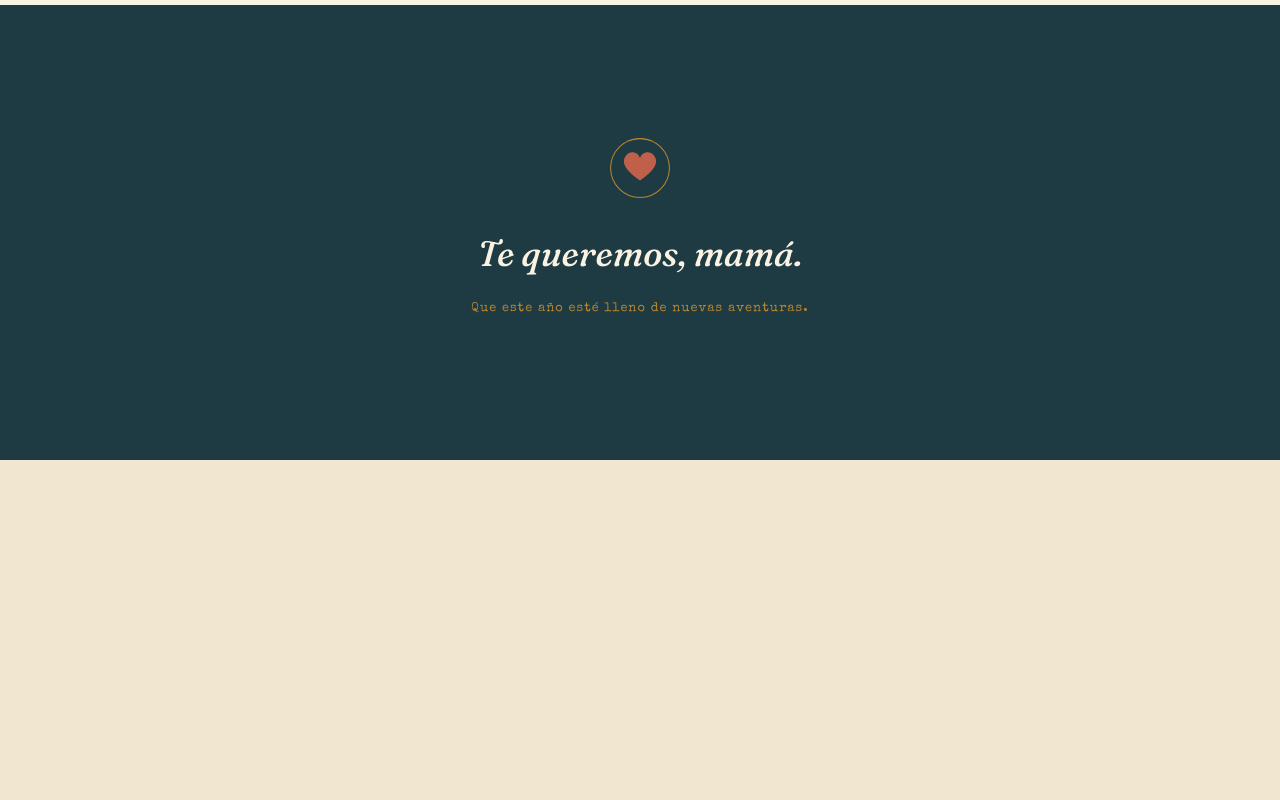
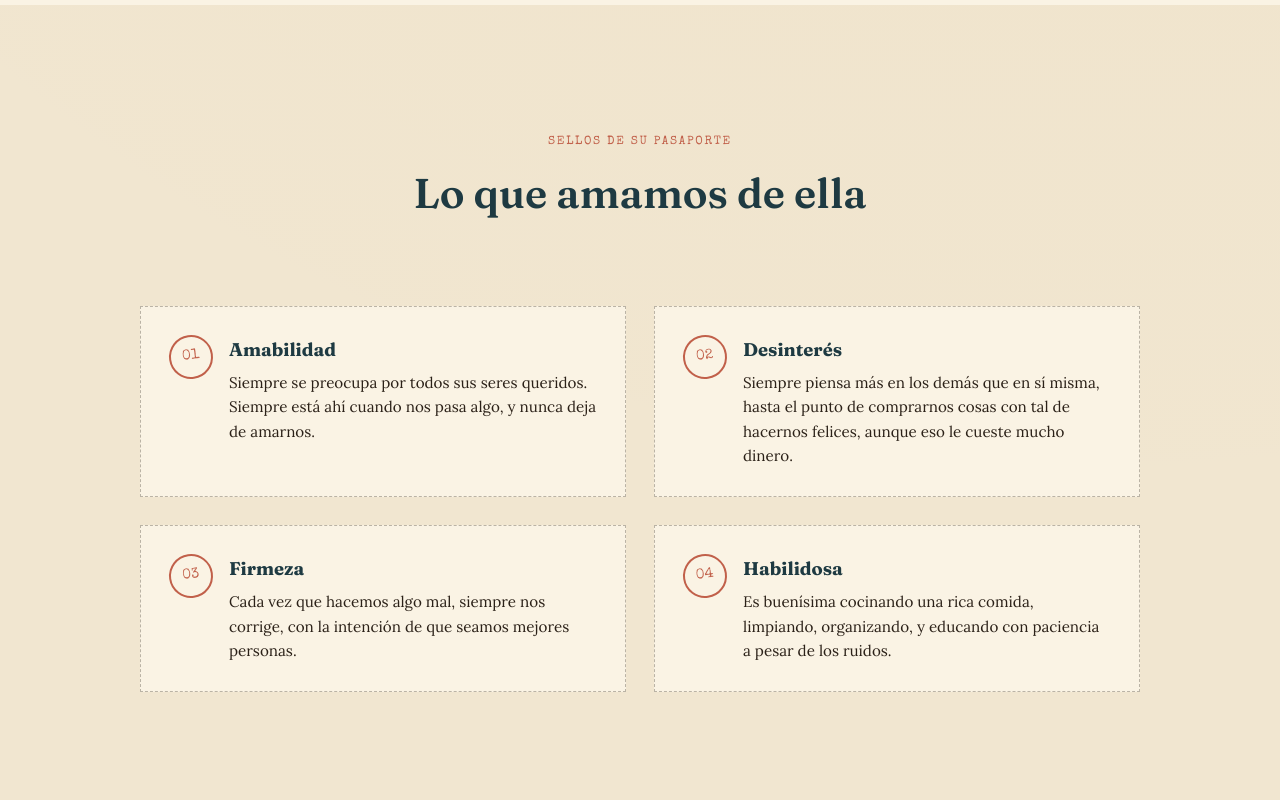
Before and after one commit to Danluis/feliz-cumple-mama, a plain HTML site: page index.html in a window 1280 px wide. Shown: the part 4940-5740 px from the top of the page. Before the commit the page ends 5400 px from the top, so only its background shows below. Drawn offline with nearby package versions, Linux system fonts and the light colour scheme.

Commit message:
Aporte de David

```diff
--- a/app.css
+++ b/app.css
@@ -422,6 +422,61 @@ a {
 .route__card--today h3 { color: var(--paper-light); }
 
 /* =========================================================
+   CUALIDADES / SELLOS
+   ========================================================= */
+.qualities-section {
+  padding: var(--space-6) var(--space-2);
+}
+
+.qualities-grid {
+  max-width: 1000px;
+  margin: 0 auto;
+  display: grid;
+  grid-template-columns: repeat(2, minmax(0, 1fr));
+  gap: var(--space-3);
+}
+
+.quality-card {
+  position: relative;
+  background: var(--paper-light);
+  padding: var(--space-3) var(--space-3) var(--space-3) 5.5rem;
+  border: 1px dashed rgba(43,33,24,0.3);
+  transition: transform 0.2s ease, box-shadow 0.2s ease;
+}
+
+.quality-card:hover {
+  transform: translateY(-4px);
+  box-shadow: 0 14px 26px -16px rgba(43,33,24,0.4);
+}
+
+.quality-card__mark {
+  position: absolute;
+  top: var(--space-3);
+  left: var(--space-3);
+  width: 44px;
+  height: 44px;
+  border-radius: 50%;
+  border: 2px solid var(--coral);
+  color: var(--coral);
+  font-family: var(--font-stamp);
+  font-size: 0.9rem;
+  display: flex;
+  align-items: center;
+  justify-content: center;
+  transform: rotate(-8deg);
+}
+
+.quality-card h3 {
+  font-size: 1.15rem;
+  margin-bottom: 0.4rem;
+}
+
+.quality-card p {
+  margin: 0;
+  font-size: 0.95rem;
+}
+
+/* =========================================================
    CIERRE
    ========================================================= */
 .closing {
@@ -503,4 +558,8 @@ a {
   .postcard-board {
     grid-template-columns: 1fr;
   }
+
+  .qualities-grid {
+    grid-template-columns: 1fr;
+  }
 }
--- a/index.html
+++ b/index.html
@@ -225,6 +225,52 @@
       </div>
     </section>
 
+
+    <!-- ============ LO QUE AMAMOS DE MAMÁ ============ -->
+    <section class="qualities-section">
+      <p class="section-eyebrow">SELLOS DE SU PASAPORTE</p>
+      <h2 class="section-title">Lo que amamos de ella</h2>
+
+      <div class="qualities-grid">
+        <article class="quality-card">
+          <span class="quality-card__mark" aria-hidden="true">01</span>
+          <h3>Amabilidad</h3>
+          <p>
+            Siempre se preocupa por todos sus seres queridos. Siempre está
+            ahí cuando nos pasa algo, y nunca deja de amarnos.
+          </p>
+        </article>
+
+        <article class="quality-card">
+          <span class="quality-card__mark" aria-hidden="true">02</span>
+          <h3>Desinterés</h3>
+          <p>
+            Siempre piensa más en los demás que en sí misma, hasta el punto
+            de comprarnos cosas con tal de hacernos felices, aunque eso le
+            cueste mucho dinero.
+          </p>
+        </article>
+
+        <article class="quality-card">
+          <span class="quality-card__mark" aria-hidden="true">03</span>
+          <h3>Firmeza</h3>
+          <p>
+            Cada vez que hacemos algo mal, siempre nos corrige, con la
+            intención de que seamos mejores personas.
+          </p>
+        </article>
+
+        <article class="quality-card">
+          <span class="quality-card__mark" aria-hidden="true">04</span>
+          <h3>Habilidosa</h3>
+          <p>
+            Es buenísima cocinando una rica comida, limpiando, organizando,
+            y educando con paciencia a pesar de los ruidos.
+          </p>
+        </article>
+      </div>
+    </section>
+
     <!-- ============ CIERRE ============ -->
     <footer class="closing">
       <svg class="closing__seal" viewBox="0 0 100 100" aria-hidden="true">
```
